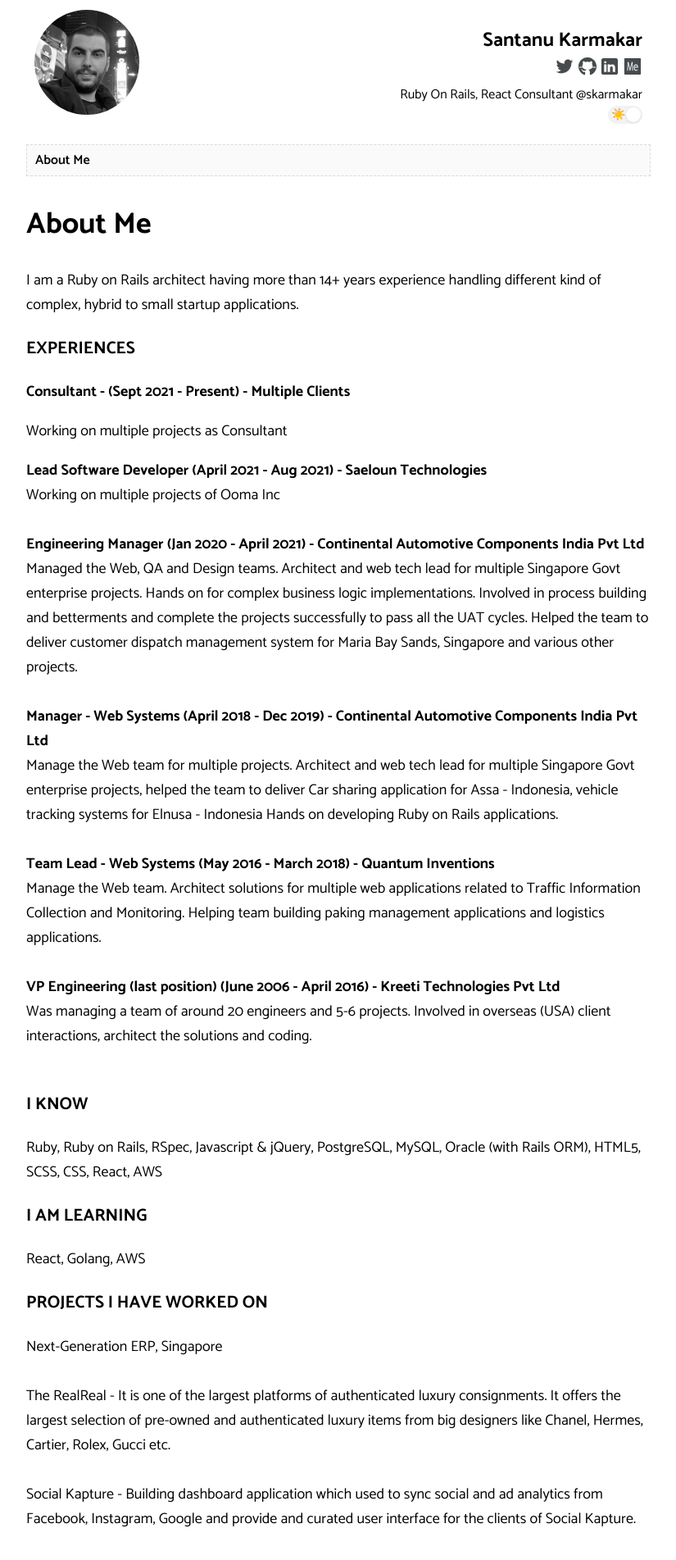
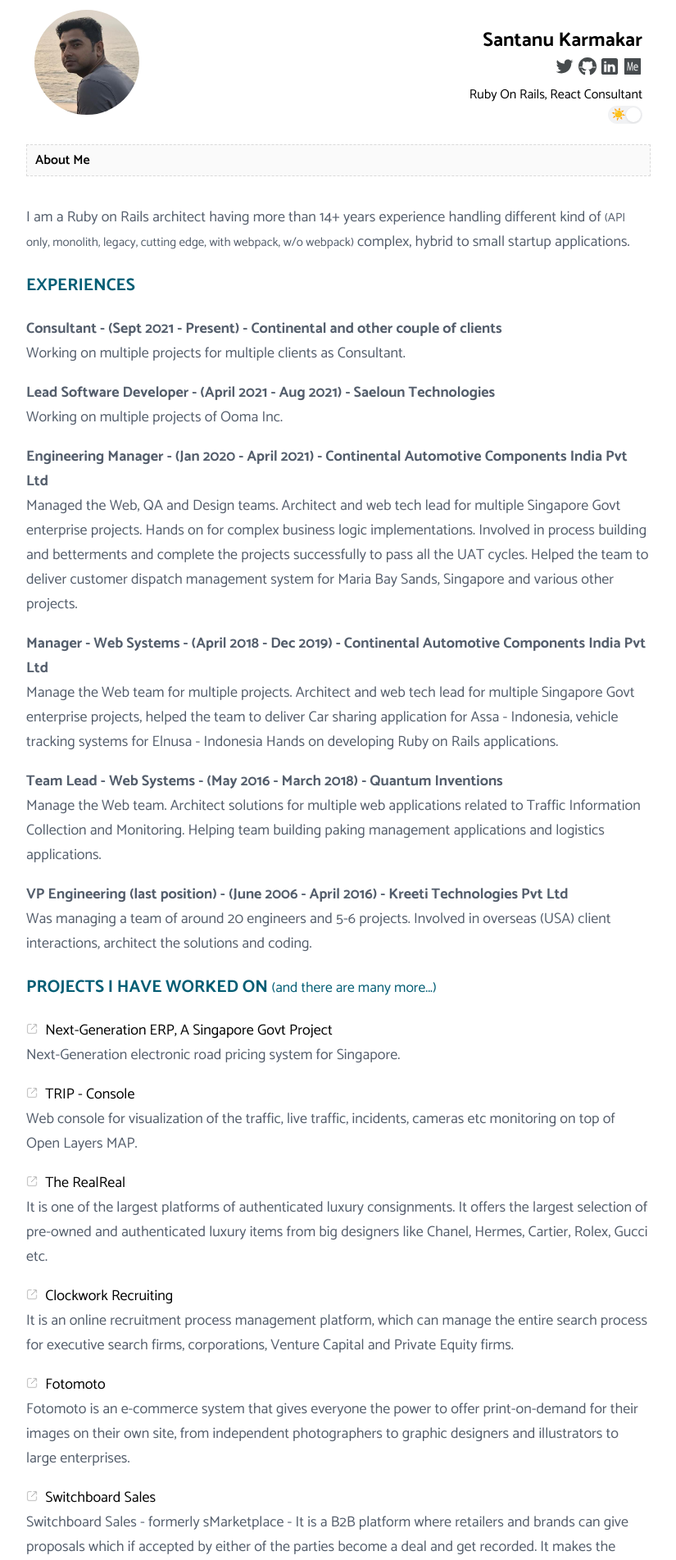
Before and after one commit to skarmakar/skarmakar.github.io, a Jekyll site: the page built from about.html, in a window 1280 px wide. Shown: the top 1903 px of the page at 82% size, without its empty margins (227-1052 px from the left). Built offline with Jekyll 4.4.1, drawn with Linux system fonts in a browser that asks for light colours; some of the changed text lies outside the part shown.

Commit message:
Finish about me

```diff
--- a/_config.yml
+++ b/_config.yml
@@ -14,8 +14,8 @@ discus-identifier:  XXX
 # Author settings
 author:
   name: Santanu Karmakar
-  bio: Ruby On Rails, React Consultant @skarmakar
-  picture: assets/images/profile.jpg
+  bio: Ruby On Rails, React Consultant
+  picture: assets/images/profile.png
   github: skarmakar # github username
   twitter: santanutt # twitter username
   linkedin: skarmakar # linkedin username
--- a/_layouts/default.html
+++ b/_layouts/default.html
@@ -24,7 +24,7 @@
 			{% endif %}
 			<a href="about"><img src="assets/images/icon/me.svg" class="social-icon"></a>
 			<br>
-			{{ site.author.bio }}
+			<a href="mailto:{{site.author.email}}">{{ site.author.bio }}</a>
 			<br>
 			<div class="mode" id="mode-switcher" onclick="toggleNightMode();">
 				<span></span>
--- a/_layouts/page.html
+++ b/_layouts/page.html
@@ -8,6 +8,6 @@ layout: default
 	</div>
 </div>
 <div class="blog-post-content">
-	<h1>{{page.title}}</h1>
-	{{ content }}
+  <br/>
+  {{ content }}
 </div>
--- a/about.html
+++ b/about.html
@@ -1,75 +1,169 @@
 ---
 layout: page
 title: "About Me"
+skills:
+-
+  name: Ruby
+  percentage: 80
+-
+  name: Ruby on Rails
+  percentage: 80
+-
+  name: TDD, BDD using RSpec
+  percentage: 80
+-
+  name: Javascript, jQuery
+  percentage: 80
+-
+  name: PostgreSQL
+  percentage: 80
+-
+  name: MySQL
+  percentage: 80
+-
+  name: Oracle
+  percentage: 80
+-
+  name: HTML
+  percentage: 80
+-
+  name: CSS/SCSS
+  percentage: 75
+-
+  name: Heroku
+  percentage: 75
+-
+  name: ES5/ES6
+  percentage: 65
+-
+  name: AWS
+  percentage: 50
+-
+  name: React
+  percentage: 50
+-
+  name: Golang
+  percentage: 10
+-
+  name: Typescript
+  percentage: 10
+-
+  name: Node.js
+  percentage: 10
+
+experiences:
+-
+  position: Consultant
+  duration: Sept 2021 - Present
+  company: Continental and other couple of clients
+  desc: Working on multiple projects for multiple clients as Consultant.
+-
+  position: Lead Software Developer
+  duration: April 2021 - Aug 2021
+  company: Saeloun Technologies
+  desc: Working on multiple projects of Ooma Inc.
+-
+  position: Engineering Manager
+  duration: Jan 2020 - April 2021
+  company: Continental Automotive Components India Pvt Ltd
+  desc: Managed the Web, QA and Design teams. Architect and web tech lead for multiple Singapore Govt enterprise projects.
+    Hands on for complex business logic implementations. Involved in process building and betterments and complete the projects successfully to pass all the UAT cycles.
+    Helped the team to deliver customer dispatch management system for Maria Bay Sands, Singapore and various other projects.
+-
+  position: Manager - Web Systems
+  duration: April 2018 - Dec 2019
+  company: Continental Automotive Components India Pvt Ltd
+  desc: Manage the Web team for multiple projects. Architect and web tech lead for multiple Singapore Govt enterprise projects, helped the team to deliver Car sharing application for Assa - Indonesia, vehicle tracking systems for Elnusa - Indonesia Hands on developing Ruby on Rails applications.
+-
+  position: Team Lead - Web Systems
+  duration: May 2016 - March 2018
+  company: Quantum Inventions
+  desc: Manage the Web team. Architect solutions for multiple web applications related to Traffic Information Collection and Monitoring. Helping team building paking management applications and logistics applications.
+-
+  position: VP Engineering (last position)
+  duration: June 2006 - April 2016
+  company: Kreeti Technologies Pvt Ltd
+  desc: Was managing a team of around 20 engineers and 5-6 projects. Involved in overseas (USA) client interactions, architect the solutions and coding.
+
+projects:
+-
+  name: Next-Generation ERP, A Singapore Govt Project
+  link: https://www.lta.gov.sg/content/ltagov/en/newsroom/2016/2/2/tender-awarded-to-develop-next-generation-electronic-road-pricing-system.html
+  desc: Next-Generation electronic road pricing system for Singapore.
+-
+  name: TRIP - Console
+  link: https://www.quantuminventions.com/core-technologies/trip/
+  desc: Web console for visualization of the traffic, live traffic, incidents, cameras etc monitoring on top of Open Layers MAP.
+-
+  name: The RealReal
+  link: https://www.therealreal.com/
+  desc: It is one of the largest platforms of authenticated luxury consignments. It offers the largest selection of pre-owned and authenticated luxury items from big designers like Chanel, Hermes, Cartier, Rolex, Gucci etc.
+-
+  name: Clockwork Recruiting
+  link: https://www.clockworkrecruiting.com/
+  desc: It is an online recruitment process management platform, which can manage the entire search process for executive search firms, corporations, Venture Capital and Private Equity firms.
+-
+  name: Fotomoto
+  link: https://www.fotomoto.com/
+  desc: Fotomoto is an e-commerce system that gives everyone the power to offer print-on-demand for their images on their own site, from independent photographers to graphic designers and illustrators to large enterprises.
+-
+  name: Switchboard Sales
+  link: https://www.switchboardsales.com/
+  desc: Switchboard Sales - formerly sMarketplace - It is a B2B platform where retailers and brands can give proposals which if accepted by either of the parties become a deal and get recorded. It makes the buying and selling on i-store promotions hassle free and economic at the same time
+-
+  name: Social Kapture
+  link: https://www.socialkapture.com/
+  desc: Building dashboard application which used to sync social and ad analytics from Facebook, Instagram, Google and provide and curated user interface for the clients of Social Kapture.
+-
+  name: TMS Labsource
+  link: https://www.toxmanagement.com/
+  desc: It is a HIPAA complaint laboratory management system providing multi tenant solutions to multiple clients.
+-
+  name: HipChip
+  link: https://www.hipchip.com/
+  desc: A gifting solution for near and dear ones.
 ---
-<div class="w-100">
-  I am a Ruby on Rails architect having more than 14+ years experience handling different kind of complex, hybrid to small startup applications.
+<div id="about-me" class="w-100">
+  I am a Ruby on Rails architect having more than 14+ years experience handling different kind of <small>(API only, monolith, legacy, cutting edge, with webpack, w/o webpack)</small> complex, hybrid to small startup applications.
 
   <h3>EXPERIENCES</h3>
-  <strong>Consultant - (Sept 2021 - Present) - Multiple Clients</strong>
-  <p>
-    Working on multiple projects as Consultant
-  </p>
+  {% for exp in page.experiences %}
+    <p class="work-exp">
+      <strong>{{exp.position}} - ({{exp.duration}}) - {{exp.company}}</strong>
+      {{exp.desc}}
+    </p>
+  {% endfor %}
 
-  <strong>Lead Software Developer (April 2021 - Aug 2021) - Saeloun Technologies</strong>
-  <br/>
-  Working on multiple projects of Ooma Inc
+  <h3>PROJECTS I HAVE WORKED ON <small>(and there are many more...)</small></h3>
+  {% for project in page.projects %}
+    <p class="work-exp"></p>
+      <a href="{{project.link}}" target="_blank">
+        <img src="assets/images/external_link.png" class="external-link">
+        {{project.name}}
+      </a><br>
+      {{project.desc}}
+    </p>
+  {% endfor %}
 
-  <br/>
-  <br/>
-  <strong>Engineering Manager (Jan 2020 - April 2021) - Continental Automotive Components India Pvt Ltd</strong><br/>
-  Managed the Web, QA and Design teams. Architect and web tech lead for multiple Singapore Govt enterprise projects.
-  Hands on for complex business logic implementations. Involved in process building and betterments and complete the projects successfully to pass all the UAT cycles.
-  Helped the team to deliver customer dispatch management system for Maria Bay Sands, Singapore and various other projects.
+  <h3>PROFICIENCIES <small>(and still learning...)</small></h3>
+  <section class="skills-section section">
+    <div class="skillset">
+      {% for skill in page.skills %}
+        <div class="item">
+          <span class="level-title">{{skill.name}}</span>
+          <div class="level-bar">
+            <div class="level-bar-inner" style="width: {{skill.percentage}}%;">
+            </div>
+          </div><!--//level-bar-->
+        </div><!--//item-->
+      {% endfor %}
+    </div>
+  </section>
 
-  <br/>
-  <br/>
-  <strong>Manager - Web Systems (April 2018 - Dec 2019) - Continental Automotive Components India Pvt Ltd</strong><br/>
-  Manage the Web team for multiple projects. Architect and web tech lead for multiple Singapore Govt enterprise projects, helped the team to deliver Car sharing application for Assa - Indonesia, vehicle tracking systems for Elnusa - Indonesia Hands on developing Ruby on Rails applications.
+  <h3>INTERESTS</h3>
+  Currently trying to give more learning focus on Golang, Node.js, Typescript and AWS. Along with, brushing up my skills on React, ES5/ES6.
 
-  <br/>
-  <br/>
-  <strong>Team Lead - Web Systems (May 2016 - March 2018) - Quantum Inventions</strong>
-  <br/>
-  Manage the Web team. Architect solutions for multiple web applications related to Traffic Information Collection and Monitoring. Helping team building paking management applications and logistics applications.
-
-  <br/>
-  <br/>
-  <strong>VP Engineering (last position) (June 2006 - April 2016) - Kreeti Technologies Pvt Ltd</strong>
-  <br/>
-  Was managing a team of around 20 engineers and 5-6 projects. Involved in overseas (USA) client interactions, architect the solutions and coding.
-  <br/>
-  <br/>
-
-  <h3>I KNOW</h3>
-  Ruby, Ruby on Rails, RSpec, Javascript & jQuery, PostgreSQL, MySQL, Oracle (with Rails ORM), HTML5, SCSS, CSS, React, AWS
-
-  <h3>I AM LEARNING</h3>
-  React, Golang, AWS
-
-  <h3>PROJECTS I HAVE WORKED ON</h3>
-  <a href="https://www.lta.gov.sg/content/ltagov/en/newsroom/2016/2/2/tender-awarded-to-develop-next-generation-electronic-road-pricing-system.html" target="_blank">Next-Generation ERP, Singapore</a>
-  <br />
-  <br />
-  <a href="https://www.therealreal.com/" target="_blank">The RealReal</a> -
-  It is one of the largest platforms of authenticated luxury consignments. It offers the largest selection of pre-owned and authenticated luxury items from big designers like Chanel, Hermes, Cartier, Rolex, Gucci etc.
-  <br />
-  <br />
-  Social Kapture - Building dashboard application which used to sync social and ad analytics from Facebook, Instagram, Google and provide and curated user interface for the clients of Social Kapture.
-  <br />
-  <br />
-
-  Clockwork Recruiting - It is an online recruitment process management platform, which can manage the entire search process for executive search firms, corporations, Venture Capital and Private Equity firms.
-  <br />
-  <br />
-  Fotomoto - Fotomoto is an e-commerce system that gives everyone the power to offer print-on-demand for their images on their own site, from independent photographers to graphic designers and illustrators to large enterprises.
-  <br />
-  <br />
-  Switchboard Sales - formerly sMarketplace - It is a B2B platform where retailers and brands can give proposals which if accepted by either of the parties become a deal and get recorded. It makes the buying and selling on i-store promotions hassle free and economic at the same time
-  <br />
-  <br />
-  TMS Labsource - It is a HIPAA complaint laboratory management system providing multi tenant solutions to multiple clients.
-  <br />
-  <br />
-  HipChip - A gifting solution for near and dear ones.
+  <h3>Contact</h3>
+  Feel free to contact me in <a href="https://www.linkedin.com/in/skarmakar" target="_blank">Linkedin</a> or mail me at <a href="mailto:skarmakar.personal@gmail.com">skarmakar.personal@gmail.com</a>
 </div>
+<br/>
--- a/assets/css/style.css
+++ b/assets/css/style.css
@@ -187,7 +187,7 @@ pre{font-size: 14px; max-width: 90vw; overflow: auto;}
     line-height: 22px;
     left: 1px;
   }
-  h1{font-size: 1.5rem;}
+  h1 {font-size: 1.5rem;}
   .profile-image{width: 96px; height: 96px;}
 }
 
@@ -198,3 +198,55 @@ pre{font-size: 14px; max-width: 90vw; overflow: auto;}
 .mode.active:after {content: "🌛";transform: translateX(20px);}
 .mode.active span {transform: translateX(0);}
 .mode span {position: absolute;z-index: 1;margin: 2px;display: block;width: 18px;height: 18px;background: white;border-radius: 50%;box-shadow: 0 1px 3px rgba(0, 0, 0, 0.1);transform: translateX(20px);transition: all 0.4s ease;}
+
+
+/* custom style for about me page*/
+
+#about-me {
+  color: #545E6C;
+}
+
+#about-me h3 {
+  color: #035d74;
+}
+
+#about-me h3 small {
+  font-weight: normal;
+}
+
+#about-me .work-exp strong {
+  display: block;
+}
+
+#about-me .skills-section {
+  margin-bottom: 20px;
+}
+
+#about-me .item {
+  margin-bottom: 10px;
+}
+
+#about-me .skills-section .level-title {
+  display: inline-block;
+  width: 25%;
+  font-weight: bolder;
+}
+
+#about-me .skills-section .level-bar {
+  width: 74%;
+  display: inline-block;
+  background-color: #eee;
+  height: 10px;
+}
+
+#about-me .skills-section .level-bar-inner{
+  background-color: #90ceb9;
+  height: 10px;
+}
+
+#about-me .external-link {
+  height: 14px;
+  display: inline-block;
+  vertical-align: baseline;
+  margin-right: 5px;
+}
```
Also changed, not shown: assets/images/external_link.png (added), assets/images/profile.png (added), 1 other file.
